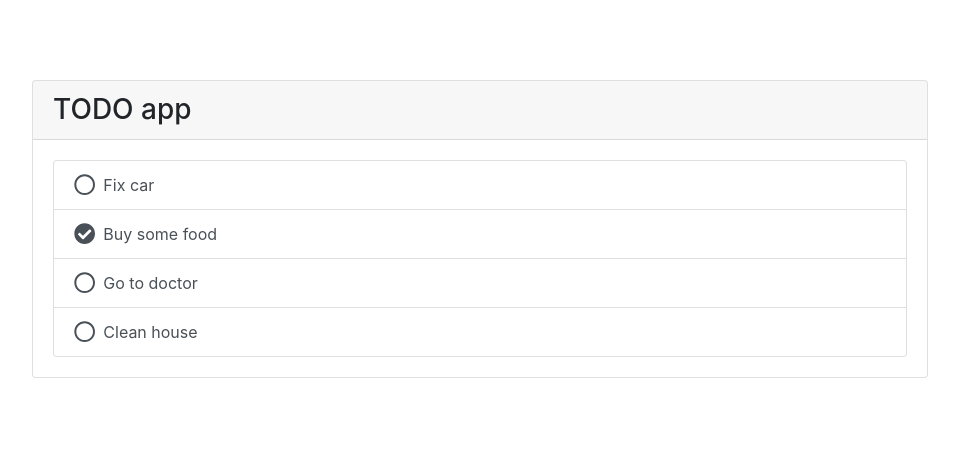
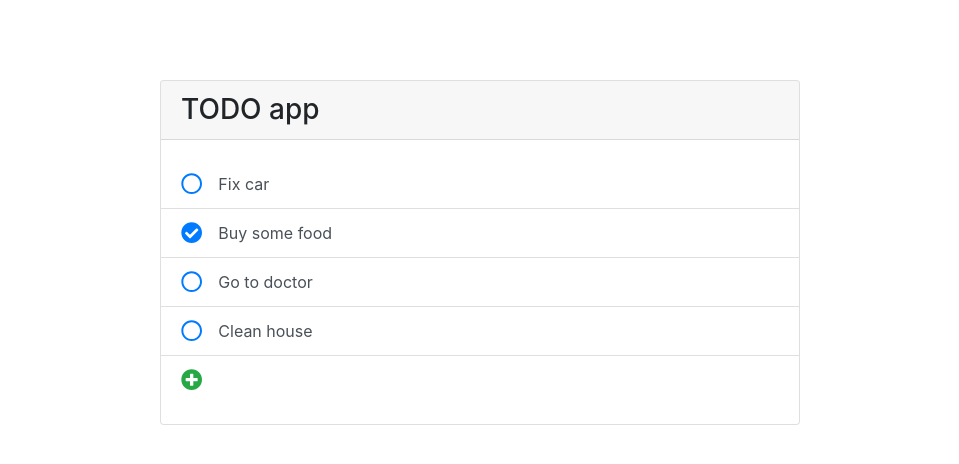
Before and after one commit to vatosarmat/material-todo, a React (Create React App) app: page / in a window 1280 px wide. Shown: the top 464 px of the page, without its empty margins (160-1119 px from the left). Built offline with nearby package versions, Linux system fonts and the light colour scheme.

Commit message:
add item

```diff
--- a/src/components/App.scss
+++ b/src/components/App.scss
@@ -1,5 +1,5 @@
 .App {
-  width: 70%;
+  width: 50%;
   margin: {
     left: auto;
     right: auto;
@@ -7,13 +7,27 @@
   }
 }
 
-.todo-item-check {
+.todo-item {
+  display: flex;
+}
+
+.todo-item-check, .todo-item:last-of-type {
   cursor: pointer;
+
+  &:hover {
+    opacity: .7;
+  }
 }
 
 .todo-item-title {
   display: block;
+  flex-grow: 1;
   border: 0;
+  padding-left: .5em;
+
+  &:hover {
+    cursor: text;
+  }
 }
 
 input.todo-item-title {
--- a/src/components/App.tsx
+++ b/src/components/App.tsx
@@ -10,6 +10,7 @@ import './App.scss'
 const CLASS = {
   TodoItem: 'todo-item',
   TodoItemCheck: 'todo-item-check',
+  TodoItemAdd: 'todo-item-add',
   TodoItemTitle: 'todo-item-title',
 }
 
@@ -67,7 +68,7 @@ class App extends React.Component<Props, State> {
       editEntity: {
         index: targetIndex,
         newContent: {
-          title: state.entities[targetIndex].title
+          title: targetIndex >= state.entities.length ? '' : state.entities[targetIndex].title
         }
       }
     }))
@@ -112,13 +113,24 @@ class App extends React.Component<Props, State> {
     }
   }
 
+  handleClickItemAdd = () => {
+
+  }
+
   setNewContent(set: boolean) {
     if(set) {
       this.setState((state: State) => {
         if(state.editEntity) {
           const {index, newContent} = state.editEntity;
+          const {length} = state.entities;
+
           return {
-            entities: state.entities.map((ent, idx) => idx === index ? {...ent, ...newContent} : ent),
+            entities: index >= length ? [...state.entities, {
+                  ...newContent,
+                  id: state.entities[length - 1].id + 1,
+                  done: false
+                } ] :
+                state.entities.map((ent, idx) => idx === index ? {...ent, ...newContent} : ent),
             editEntity: null
           }
         }
@@ -141,10 +153,12 @@ class App extends React.Component<Props, State> {
     const {entities, editEntity} = this.state;
 
     return entities.map((ent, idx) =>
-        <ListGroupItem as="li" action className={`${CLASS.TodoItem} d-flex`}
+        <ListGroupItem as="li" action
+                       className={`${CLASS.TodoItem}`}
                        key={ent.id} /*eventKey={ent.id}*/
         >
-          <div className="mr-2" onClick={this.handleClickItemCheck.bind(this, idx)}>
+          <div className='text-primary mr-2'
+               onClick={this.handleClickItemCheck.bind(this, idx)}>
             <FontAwesomeIcon
                 icon={ent.done ? ['fas', 'check-circle'] : ['far', 'circle']} size="lg"
                 className={CLASS.TodoItemCheck}
@@ -168,14 +182,36 @@ class App extends React.Component<Props, State> {
   }
 
   render() {
+    const {entities, editEntity} = this.state;
+
     return (
         <Card className="App">
           <Card.Header as="h3">
             TODO app
           </Card.Header>
-          <Card.Body>
-            <ListGroup as="ul">
+          <Card.Body className='px-0'>
+            <ListGroup as="ul" variant="flush">
               {this.renderList()}
+              <ListGroupItem as="li" action className={`${CLASS.TodoItem} d-flex`}
+                             onClick={this.handleClickItemTitle.bind(this, entities.length)}
+              >
+                <div className='text-success mr-2'>
+                  <FontAwesomeIcon
+                      icon={['fas', 'plus-circle']} size="lg"
+                      className={CLASS.TodoItemAdd}
+                  />
+                </div>
+                {
+                  editEntity && editEntity.index >= entities.length &&
+                  <input className={CLASS.TodoItemTitle}
+                         ref={thisInput => this.currentInput = thisInput}
+                         onChange={this.handleChangeItemTitle.bind(this, editEntity.index)}
+                         onBlur={this.handleBlurItemTitle.bind(this, editEntity.index)}
+                         onKeyDown={this.handleKeyDownItemTitle.bind(this, editEntity.index)}
+                         value={editEntity.newContent.title}
+                  />
+                }
+              </ListGroupItem>
             </ListGroup>
           </Card.Body>
         </Card>
```
